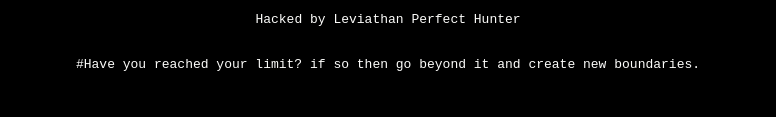
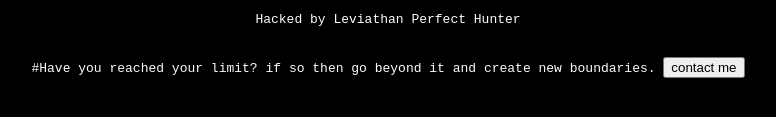
Before and after one commit to LeviathanPerfectHunter/LeviathanPerfectHunter.github.io, a plain HTML site: page index.html in a window 1280 px wide. Shown: the part 443-560 px from the top of the page, without its empty margins (252-1028 px from the left). Drawn offline with Linux system fonts and the light colour scheme.

Commit message:
Update index.html

```diff
--- a/index.html
+++ b/index.html
@@ -17,3 +17,5 @@
 <br>
 <audio src="https://i.top4top.io/m_20960vgds0.mp3" autoplay="autoplay"></audio>
 <br>#Have you reached your limit? if so then go beyond it and create new boundaries.
+
+<button onclick="location.href='elisathaliaaurora@gmail.com';">contact me</button>
```
